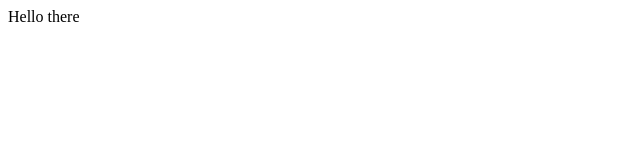
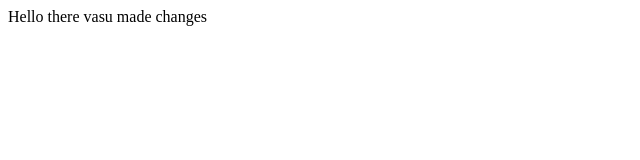
Before and after one commit to gautami-aptoradix/test-collaboration, a plain HTML site: page index.html in a window 1280 px wide. Shown: the whole page, without its empty margins (0-640 px from the left). Drawn offline with Linux system fonts and the light colour scheme.

Commit message:
vasu made changes

```diff
--- a/index.html
+++ b/index.html
@@ -6,5 +6,6 @@
 </head>
 <body>
 Hello there
+vasu made changes
 </body>
 </html>
```
